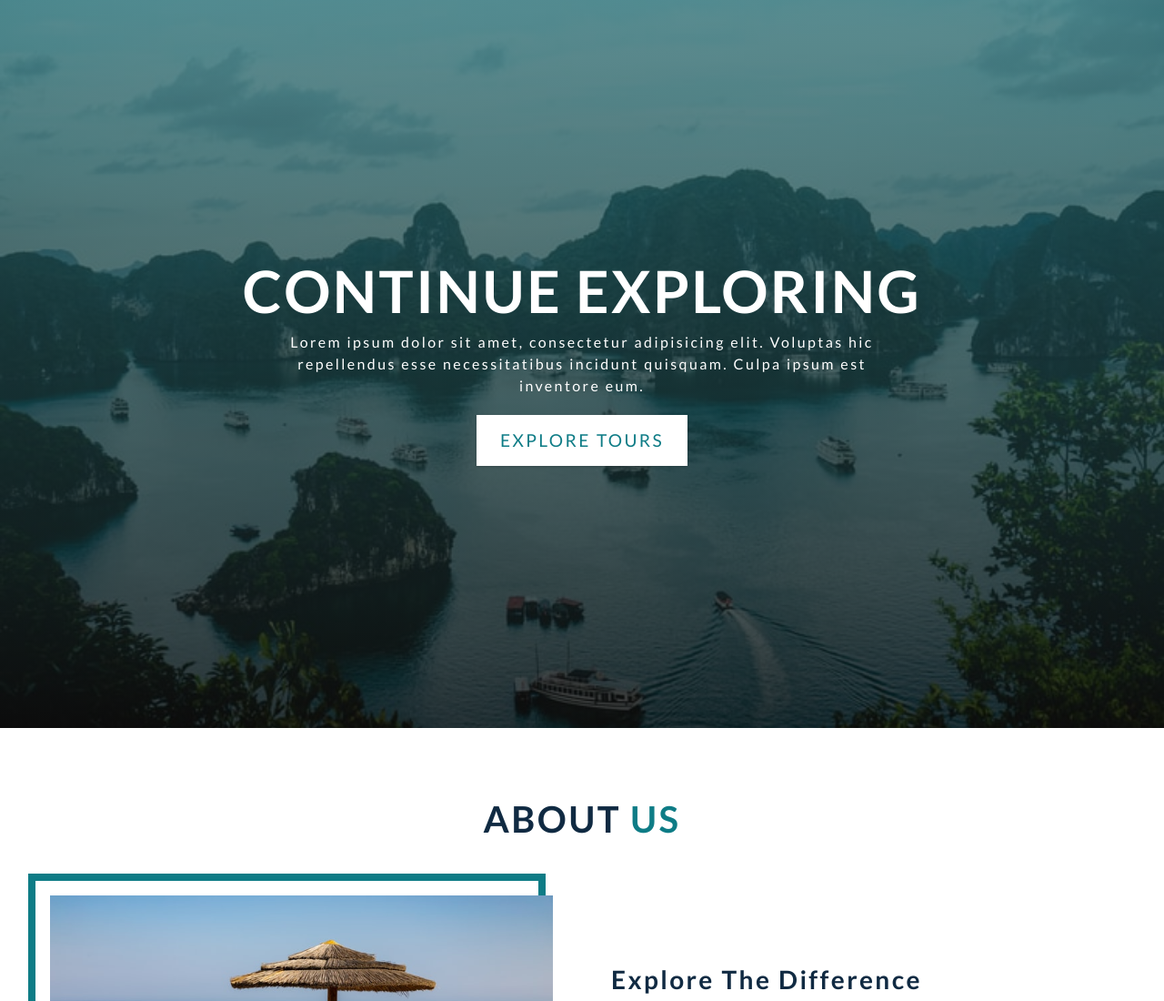
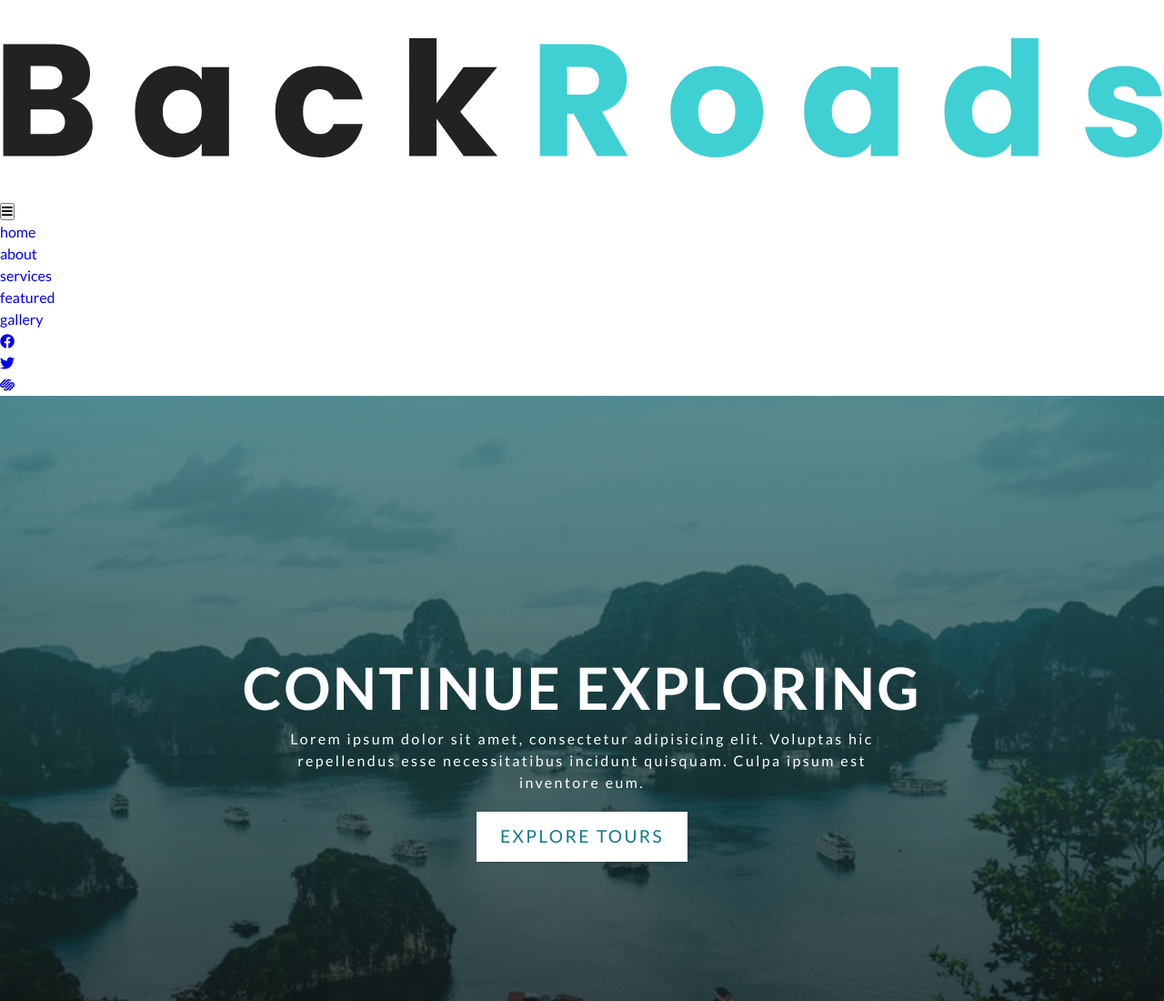
Before and after one commit to NarminGale/Backroads-Tours-Company, a plain HTML site: page index.html in a window 1280 px wide. Shown: the top 1100 px of the page at 91% size. Drawn offline with Linux system fonts and the light colour scheme.

Commit message:
Completed html structure of navbar

```diff
--- a/index.html
+++ b/index.html
@@ -19,7 +19,92 @@
     <!-- header -->
     <header id="home">
       <!-- navbar -->
+      <nav class="navbar">
+        <div class="nav-center">
+          <!-- nav header -->
+          <div class="nav-header">
+            <img src="./images/logo.svg" alt="logo" class="nav-logo" />
+            <button type="button" class="nav-toggle" id="nav-toggle">
+              <i class="fas fa-bars"></i>
+            </button>
+          </div>
+          <!-- end of nav header -->
 
+          <!-- navbar links -->
+          <ul class="nav-links" id="nav-links">
+            <!-- single link -->
+            <li>
+              <a href="#home" class="nav-link scrool-link">home</a>
+            </li>
+            <!-- end of single link -->
+
+            <!-- single link -->
+            <li>
+              <a href="#about" class="nav-link scrool-link">about</a>
+            </li>
+            <!-- end of single link -->
+
+            <!-- single link -->
+            <li>
+              <a href="#services" class="nav-link scrool-link">services</a>
+            </li>
+            <!-- end of single link -->
+
+            <!-- single link -->
+            <li>
+              <a href="#featured" class="nav-link scrool-link">featured</a>
+            </li>
+            <!-- end of single link -->
+
+            <!-- single link -->
+            <li>
+              <a href="#gallery" class="nav-link scrool-link">gallery</a>
+            </li>
+            <!-- end of single link -->
+          </ul>
+          <!-- end of navbar links -->
+
+          <!-- navbar icons -->
+          <ul class="nav-icons">
+            <!-- single icon -->
+            <li>
+              <a
+                href="https://www.twitter.com"
+                target="_blank"
+                class="nav-icon"
+              >
+                <i class="fab fa-facebook"></i>
+              </a>
+            </li>
+            <!-- end of single icon -->
+
+            <!-- single icon -->
+            <li>
+              <a
+                href="https://www.facebook.com"
+                target="_blank"
+                class="nav-icon"
+              >
+                <i class="fab fa-twitter"></i>
+              </a>
+            </li>
+            <!-- end of single icon -->
+
+            <!-- single icon -->
+            <li>
+              <a
+                href="https://www.squarespace.com"
+                target="_blank"
+                class="nav-icon"
+              >
+                <i class="fab fa-squarespace"></i>
+              </a>
+            </li>
+            <!-- end of single icon -->
+          </ul>
+          <!-- end of navbar icons -->
+        </div>
+      </nav>
       <!-- hero -->
       <div class="hero">
         <div class="hero-banner">
@@ -385,6 +470,7 @@
         <!-- end of single link -->
       </ul>
       <!-- end of footer links -->
+
       <!-- footer icons -->
       <ul class="footer-icons">
         <!-- single icon -->
```
